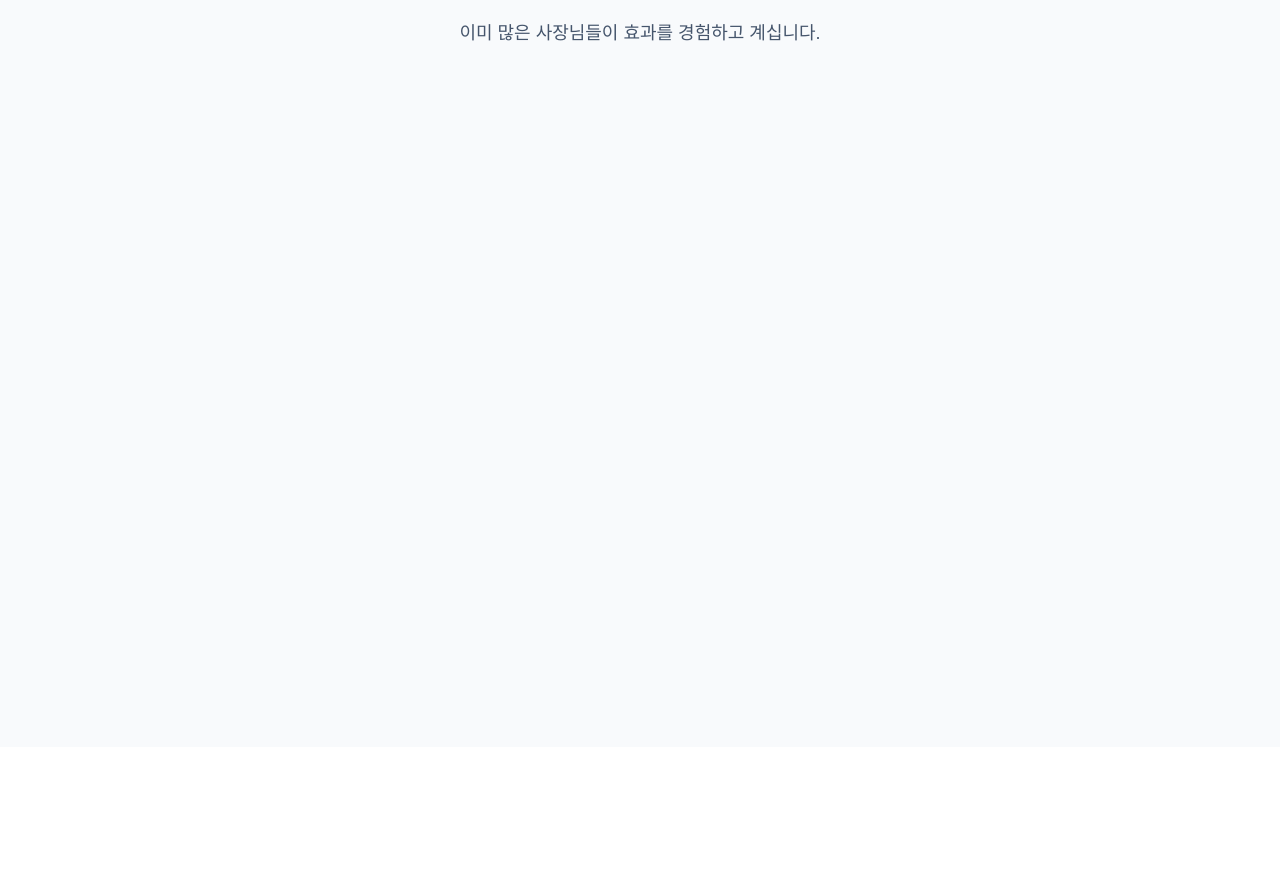
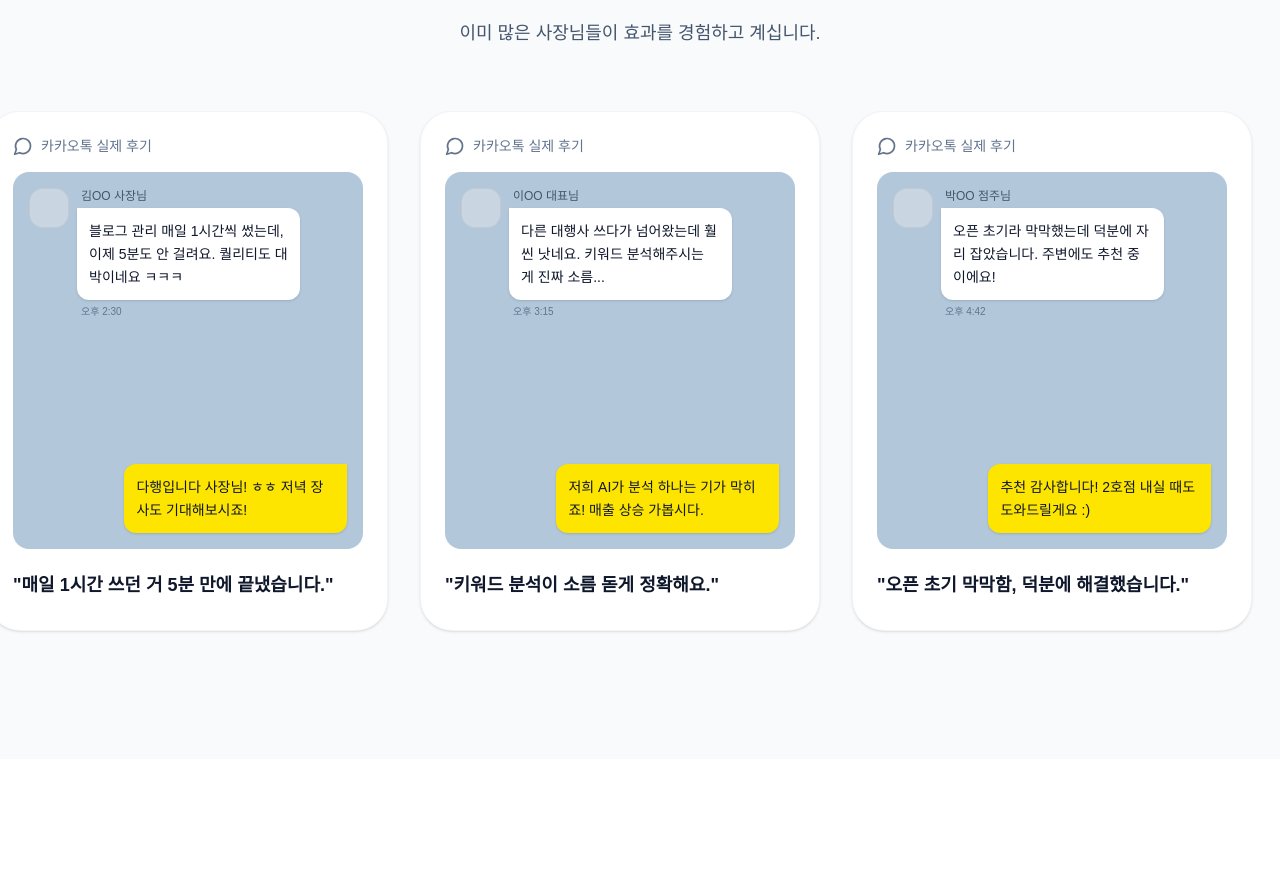
Before and after one commit to asaaaa12313/blog, a Next.js app: page / in a window 1280 px wide. Shown: the part 2653-3549 px from the top of the page. Built offline with nearby package versions, Linux system fonts and the light colour scheme; a web font is replaced by a local one.

Commit message:
refactor: Switch Evidence section from marquee to manual carousel slider

```diff
--- a/src/components/sections/Evidence.tsx
+++ b/src/components/sections/Evidence.tsx
@@ -1,8 +1,7 @@
 "use client";
 
 import { cn } from "@/lib/utils";
-
-
+import { useRef } from "react";
 
 const REVIEWS = [
     {
@@ -127,6 +126,20 @@ const REVIEWS = [
 ];
 
 export default function Evidence() {
+    const scrollRef = useRef<HTMLDivElement>(null);
+
+    const scroll = (direction: "left" | "right") => {
+        if (scrollRef.current) {
+            const { current } = scrollRef;
+            const scrollAmount = 400 + 32; // card width + gap
+            if (direction === "left") {
+                current.scrollBy({ left: -scrollAmount, behavior: "smooth" });
+            } else {
+                current.scrollBy({ left: scrollAmount, behavior: "smooth" });
+            }
+        }
+    };
+
     return (
         <section className="bg-slate-50 py-24 overflow-hidden">
             <div className="mb-16 text-center">
@@ -134,20 +147,37 @@ export default function Evidence() {
                 <p className="text-slate-600 text-lg">이미 많은 사장님들이 효과를 경험하고 계십니다.</p>
             </div>
 
-            {/* Marquee Container */}
-            <div className="w-full relative overflow-hidden h-[540px]">
-                <div className="flex w-full overflow-hidden">
-                    {/* Inner - Double the content for smooth loop */}
-                    <div className="flex min-w-full shrink-0 animate-marquee gap-8 px-4 items-start">
-                        {REVIEWS.map((review, i) => (
-                            <ReviewChatCard key={`original-${i}`} {...review} />
-                        ))}
-                    </div>
-                    <div className="flex min-w-full shrink-0 animate-marquee gap-8 px-4 items-start" aria-hidden="true">
-                        {REVIEWS.map((review, i) => (
-                            <ReviewChatCard key={`duplicate-${i}`} {...review} />
-                        ))}
-                    </div>
+            {/* Slider Container */}
+            <div className="relative mx-auto max-w-[1400px] px-4 md:px-12">
+                {/* Left Button */}
+                <button
+                    onClick={() => scroll("left")}
+                    className="absolute left-0 top-1/2 -translate-y-1/2 z-10 p-3 rounded-full bg-white border border-slate-200 shadow-lg text-slate-600 hover:bg-slate-50 hover:text-slate-900 transition-all focus:outline-none focus:ring-2 focus:ring-offset-2 focus:ring-blue-500 hidden md:flex"
+                    aria-label="Previous reviews"
+                >
+                    <svg xmlns="http://www.w3.org/2000/svg" width="24" height="24" viewBox="0 0 24 24" fill="none" stroke="currentColor" strokeWidth="2" strokeLinecap="round" strokeLinejoin="round"><path d="m15 18-6-6 6-6" /></svg>
+                </button>
+
+                {/* Right Button */}
+                <button
+                    onClick={() => scroll("right")}
+                    className="absolute right-0 top-1/2 -translate-y-1/2 z-10 p-3 rounded-full bg-white border border-slate-200 shadow-lg text-slate-600 hover:bg-slate-50 hover:text-slate-900 transition-all focus:outline-none focus:ring-2 focus:ring-offset-2 focus:ring-blue-500 hidden md:flex"
+                    aria-label="Next reviews"
+                >
+                    <svg xmlns="http://www.w3.org/2000/svg" width="24" height="24" viewBox="0 0 24 24" fill="none" stroke="currentColor" strokeWidth="2" strokeLinecap="round" strokeLinejoin="round"><path d="m9 18 6-6-6-6" /></svg>
+                </button>
+
+                {/* Scroll Area */}
+                <div
+                    ref={scrollRef}
+                    className="flex w-full overflow-x-auto gap-8 pb-8 snap-x snap-mandatory scrollbar-hide"
+                    style={{ scrollbarWidth: "none", msOverflowStyle: "none" }}
+                >
+                    {REVIEWS.map((review, i) => (
+                        <div key={i} className="snap-center shrink-0">
+                            <ReviewChatCard {...review} />
+                        </div>
+                    ))}
                 </div>
             </div>
         </section>
@@ -156,7 +186,7 @@ export default function Evidence() {
 
 function ReviewChatCard({ name, message, reply, highlight, time }: { name: string; message: string; reply: string; highlight: string; time: string }) {
     return (
-        <div className="w-[400px] shrink-0 flex flex-col rounded-[2rem] bg-white p-6 shadow-sm border border-slate-100 h-[520px] justify-between">
+        <div className="w-[340px] md:w-[400px] shrink-0 flex flex-col rounded-[2rem] bg-white p-6 shadow-sm border border-slate-100 h-[520px] justify-between transition-transform duration-300 hover:-translate-y-1">
             {/* Header */}
             <div className="flex items-center gap-2 mb-4 text-slate-500">
                 <svg xmlns="http://www.w3.org/2000/svg" width="20" height="20" viewBox="0 0 24 24" fill="none" stroke="currentColor" strokeWidth="2" strokeLinecap="round" strokeLinejoin="round"><path d="M7.9 20A9 9 0 1 0 4 16.1L2 22Z" /></svg>
```
